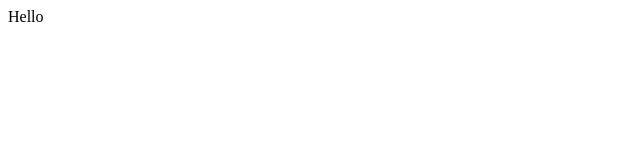
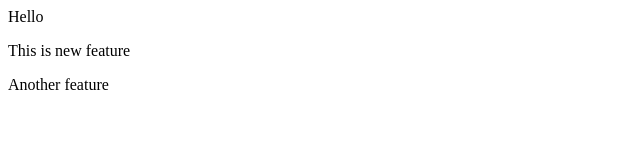
Before and after one commit to Sanya-Patel/LocalRepo2, a plain HTML site: page index.html in a window 1280 px wide. Shown: the whole page, without its empty margins (0-640 px from the left). Drawn offline with Linux system fonts and the light colour scheme.

Commit message:
Added new feature

```diff
--- a/index.html
+++ b/index.html
@@ -1,3 +1,5 @@
 <p>
     Hello
 </p>
+<p>This is new feature</p>
+<p>Another feature</p>
```
